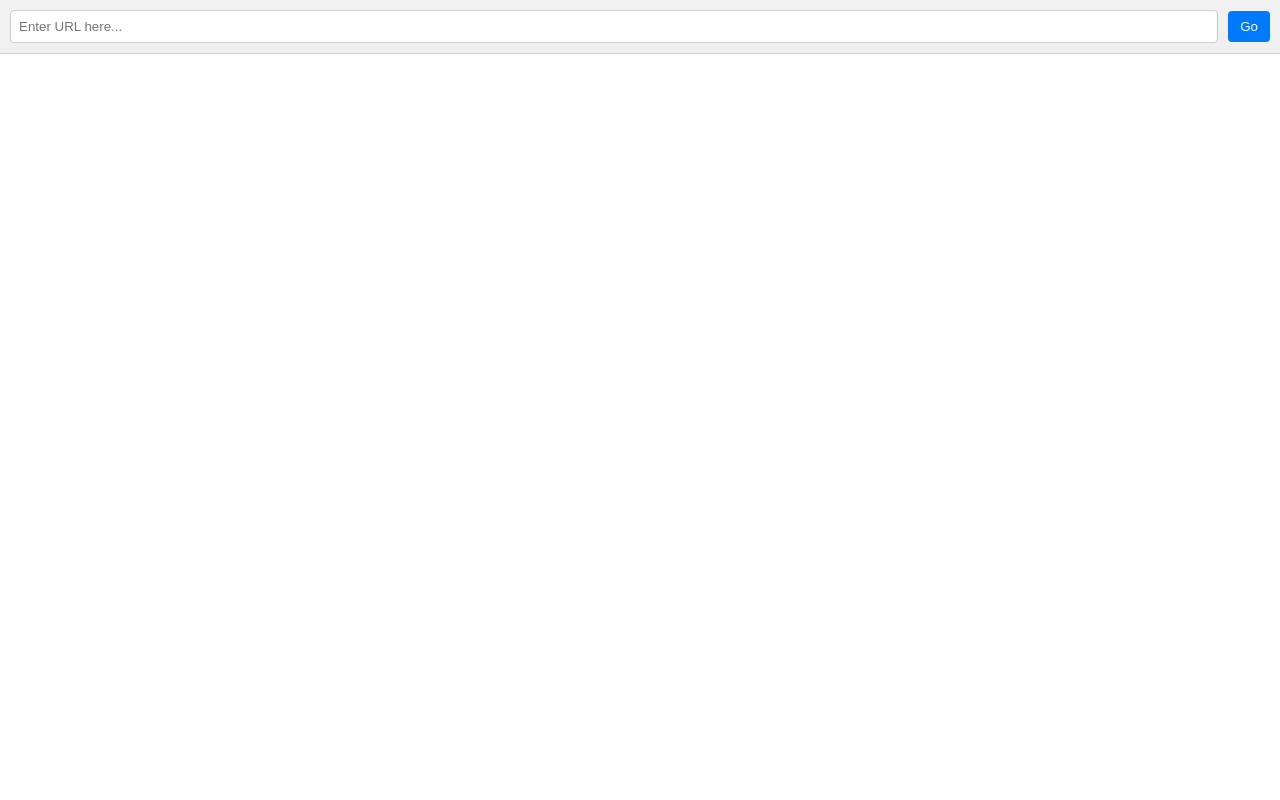
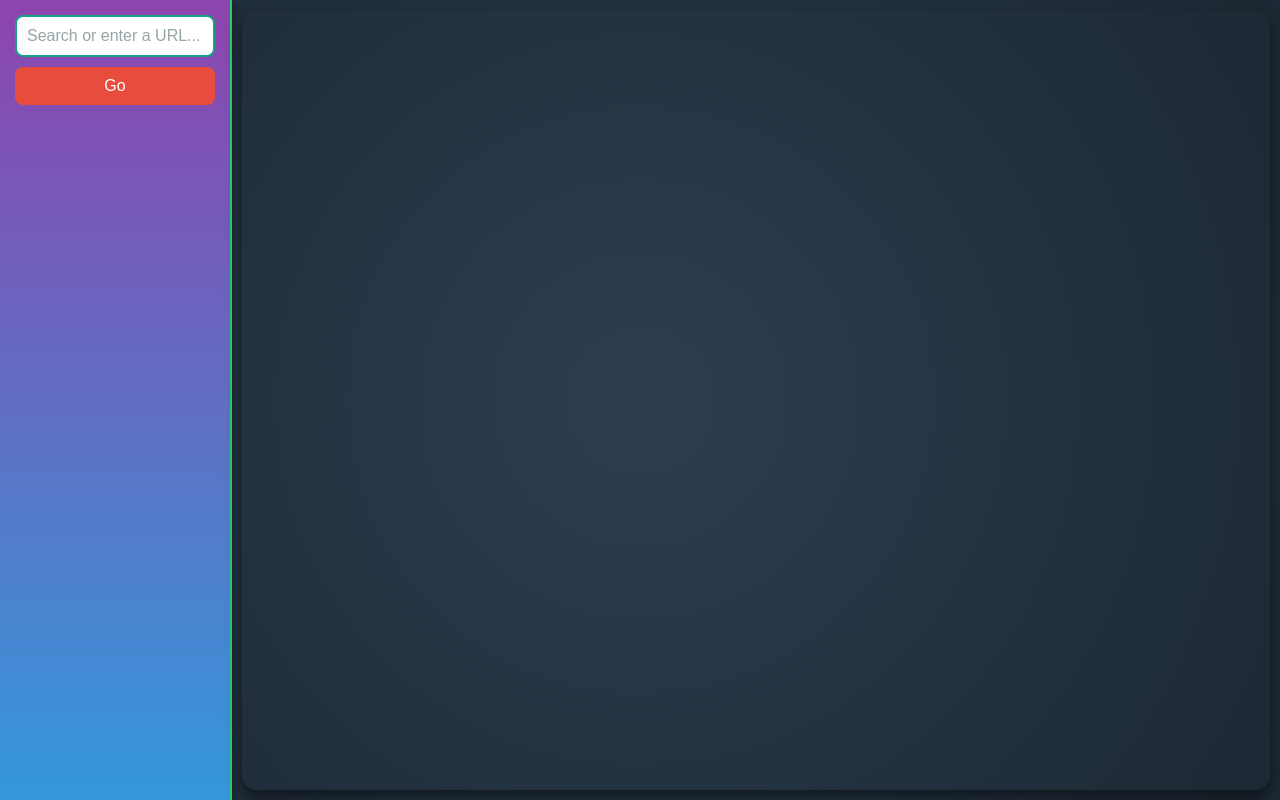
Before and after one commit to Cadhalf/Polly-Browser, a plain HTML site: page index.html in a window 1280 px wide. Drawn offline with Linux system fonts and the light colour scheme.

Commit message:
Update index.html

```diff
--- a/index.html
+++ b/index.html
@@ -1,79 +1,108 @@
+<!DOCTYPE html>
 <html lang="en">
 <head>
   <meta charset="UTF-8">
   <meta name="viewport" content="width=device-width, initial-scale=1.0">
-  <title>Basic Web Browser</title>
+  <title>Secure Browser</title>
   <style>
     body {
-      font-family: Arial, sans-serif;
+      font-family: 'Courier New', Courier, monospace;
       margin: 0;
       padding: 0;
       display: flex;
-      flex-direction: column;
       height: 100vh;
+      background: radial-gradient(circle, #2c3e50, #1c2833);
+      color: #ecf0f1;
     }
 
-    #browser {
+    #controls {
+      width: 200px;
+      background: linear-gradient(180deg, #8e44ad, #3498db);
       display: flex;
-      align-items: center;
-      padding: 10px;
-      background-color: #f0f0f0;
-      border-bottom: 1px solid #ccc;
+      flex-direction: column;
+      padding: 15px;
+      box-shadow: 0 4px 6px rgba(0, 0, 0, 0.3);
+      border-right: 2px solid #2ecc71;
     }
 
     #url {
-      flex: 1;
-      padding: 8px;
-      border: 1px solid #ccc;
-      border-radius: 4px;
+      margin-bottom: 10px;
+      padding: 10px;
+      border: 2px solid #16a085;
+      border-radius: 8px;
       outline: none;
+      font-size: 16px;
+      color: #1c2833;
+    }
+
+    #url::placeholder {
+      color: #95a5a6;
     }
 
     #go {
-      padding: 8px 12px;
-      margin-left: 10px;
-      background-color: #007bff;
+      padding: 10px 20px;
+      background: #e74c3c;
       color: white;
       border: none;
-      border-radius: 4px;
+      border-radius: 8px;
       cursor: pointer;
       outline: none;
+      font-size: 16px;
+      transition: transform 0.2s, background 0.3s;
     }
 
     #go:hover {
-      background-color: #0056b3;
+      background: #c0392b;
+      transform: scale(1.1);
     }
 
     #frame {
       flex: 1;
       border: none;
+      margin: 10px;
+      box-shadow: 0 8px 16px rgba(0, 0, 0, 0.5);
+      border-radius: 15px;
+      overflow: hidden;
+    }
+
+    #main {
+      display: flex;
+      flex: 1;
     }
   </style>
 </head>
 <body>
 
-<div id="browser">
-  <input type="text" id="url" placeholder="Enter URL here..." />
-  <button id="go">Go</button>
+<div id="main">
+  <div id="controls">
+    <input type="text" id="url" placeholder="Search or enter a URL..." />
+    <button id="go">Go</button>
+  </div>
+  <iframe id="frame" sandbox="allow-scripts allow-same-origin"></iframe>
 </div>
-
-<iframe id="frame" src="" sandbox="allow-scripts allow-same-origin"></iframe>
 
 <script>
   const urlInput = document.getElementById('url');
   const goButton = document.getElementById('go');
   const frame = document.getElementById('frame');
 
+  function sanitizeUrl(url) {
+    if (!url) return '';
+    // Ensure URL is HTTPS and prepend it if missing
+    if (!url.startsWith('http://') && !url.startsWith('https://')) {
+      url = `https://${url}`;
+    }
+    return url;
+  }
+
   function loadPage() {
-    const url = urlInput.value.trim();
-    if (!url) return;
+    const inputUrl = urlInput.value.trim();
+    if (!inputUrl) return;
 
-    // Ensure the URL starts with http:// or https://
-    const validUrl = url.startsWith('http://') || url.startsWith('https://')
-      ? url
-      : `https://${url}`;
+    const searchEngine = 'https://duckduckgo.com/?q='; // Privacy-friendly search engine
+    const sanitizedUrl = inputUrl.includes('.') ? sanitizeUrl(inputUrl) : `${searchEngine}${encodeURIComponent(inputUrl)}`;
 
-    frame.src = validUrl;
+    frame.src = sanitizedUrl;
   }
 
   goButton.addEventListener('click', loadPage);
```
